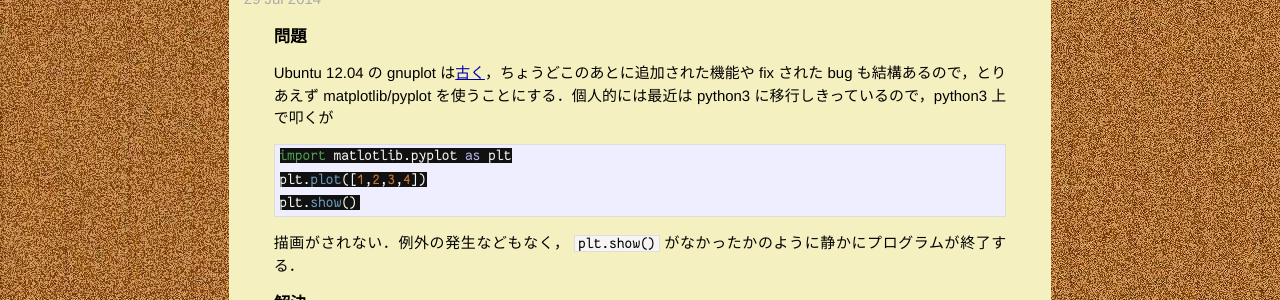
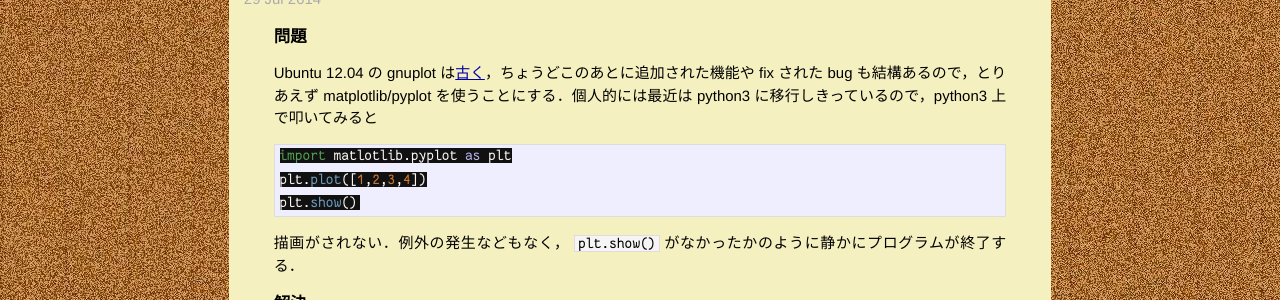
Before and after one commit to lesguillemets/blog, a Jekyll site: the page built from _posts/2014-07-29-python3-pyplot-not-showing.md, in a window 1280 px wide. Shown: the part 168-468 px from the top of the page. Built offline with Jekyll 4.4.1, drawn with Linux system fonts in a browser that asks for light colours; Markdown is read by kramdown in place of the engine named in the settings.

Commit message:
minor fix

```diff
--- a/_posts/2014-07-29-python3-pyplot-not-showing.md
+++ b/_posts/2014-07-29-python3-pyplot-not-showing.md
@@ -8,7 +8,7 @@
 ### 問題
 
 Ubuntu 12.04 の gnuplot は[古く](https://launchpad.net/ubuntu/precise/+package/gnuplot)，ちょうどこのあとに追加された機能や fix された bug
-も結構あるので，とりあえず matplotlib/pyplot を使うことにする．個人的には最近は python3 に移行しきっているので，python3 上で叩くが
+も結構あるので，とりあえず matplotlib/pyplot を使うことにする．個人的には最近は python3 に移行しきっているので，python3 上で叩いてみると
 
 {% highlight python %}
 import matlotlib.pyplot as plt
```
